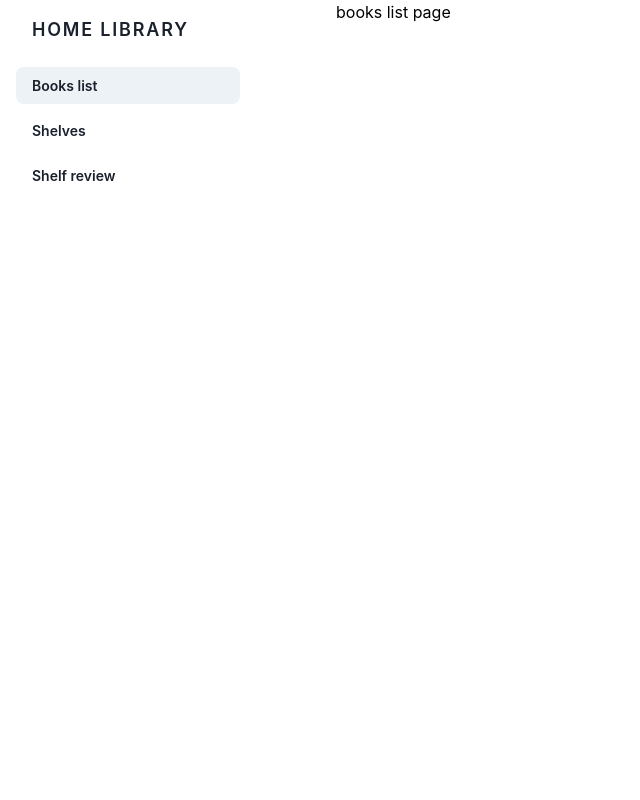
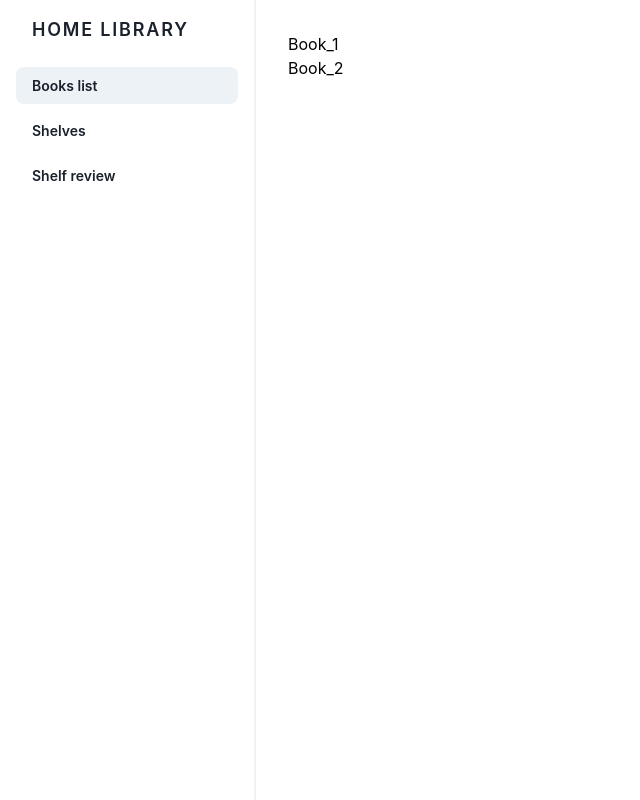
Before and after one commit to dimavasilyev/home-lib, a Next.js app: page / in a window 1280 px wide. Shown: the whole page, without its empty margins (0-640 px from the left). Built offline with nearby package versions, Linux system fonts and the light colour scheme.

Commit message:
Added books list component.

```diff
--- /dev/null
+++ b/components/books-list/book.js
@@ -0,0 +1,5 @@
+const Book = ({ title }) => {
+  return <div>{title}</div>;
+};
+
+export default Book;
--- /dev/null
+++ b/components/books-list/books-list.js
@@ -0,0 +1,13 @@
+import Book from './book';
+
+const BooksList = ({ books = [] }) => {
+  return (
+    <div>
+      {books.map((book) => (
+        <Book key={book.id} {...book} />
+      ))}
+    </div>
+  );
+};
+
+export default BooksList;
--- a/components/layout.js
+++ b/components/layout.js
@@ -1,10 +1,10 @@
 import Sidebar from '../components/sidebar';
 
-const Layout = ({ children }) => {
+const Layout = ({ children, title = 'Home library' }) => {
   return (
     <div className="md:flex flex-col md:flex-row md:min-h-screen w-full">
-      <Sidebar title="Home library" />
-      <div className="ml-20">{children}</div>
+      <Sidebar title={title} />
+      <div className="p-8">{children}</div>
     </div>
   );
 };
--- a/components/sidebar.js
+++ b/components/sidebar.js
@@ -4,9 +4,11 @@ import { useActiveLink, useKeyPress } from '../hooks';
 
 const Sidebar = ({ title }) => {
   const [isActive, setState] = useState(false);
+
   const hideSidebar = () => setState(false);
 
   useKeyPress('Escape', hideSidebar);
+
   const isLinkActive = useActiveLink();
 
   const items = useMemo(
@@ -28,7 +30,7 @@ const Sidebar = ({ title }) => {
   );
 
   return (
-    <div className="flex flex-col w-full md:w-64 text-gray-700 bg-white dark-mode:text-gray-200 dark-mode:bg-gray-800 flex-shrink-0">
+    <div className="flex flex-col w-full md:w-64 text-gray-700 bg-white dark-mode:text-gray-200 dark-mode:bg-gray-800 flex-shrink-0 border-r-2 border-gray-200">
       <div className="flex-shrink-0 px-8 py-4 flex flex-row items-center justify-between">
         <Link href="/">
           <a className="text-lg font-semibold tracking-widest text-gray-900 uppercase rounded-lg dark-mode:text-white focus:outline-none focus:shadow-outline">
@@ -63,7 +65,7 @@ const Sidebar = ({ title }) => {
       >
         {items.map(({ title, href }) => (
           <Link href={href} key={title}>
-            <a className={`button ${isLinkActive(href) ? 'active' : ''}`}>{title}</a>
+            <a className={`nav-item ${isLinkActive(href) ? 'active' : ''}`}>{title}</a>
           </Link>
         ))}
       </nav>
--- a/pages/index.js
+++ b/pages/index.js
@@ -1,7 +1,23 @@
 import Layout from '../components/layout';
+import BooksList from '../components/books-list/books-list';
 
 const IndexPage = () => {
-  return <Layout>books list page</Layout>;
+  const books = [
+    {
+      id: 1,
+      title: 'Book_1',
+    },
+    {
+      id: 2,
+      title: 'Book_2',
+    },
+  ];
+
+  return (
+    <Layout>
+      <BooksList books={books} />
+    </Layout>
+  );
 };
 
 export default IndexPage;
--- /dev/null
+++ b/pages/review.js
@@ -0,0 +1,7 @@
+import Layout from '../components/layout';
+
+const ReviewPage = () => {
+  return <Layout>Review page</Layout>;
+};
+
+export default ReviewPage;
--- a/styles/components.css
+++ b/styles/components.css
@@ -1,15 +1,16 @@
-.button {
+/* Button */
+.nav-item {
   @apply block px-4 py-2 mt-2 text-sm font-semibold text-gray-900 rounded-lg;
 }
 
-.button.active {
+.nav-item.active {
   @apply bg-gray-200;
 }
 
-.button:hover {
+.nav-item:hover {
   @apply text-gray-900 bg-gray-200;
 }
 
-.button:focus {
+.nav-item:focus {
   @apply text-gray-900 bg-gray-200 outline-none shadow-outline;
 }
```
